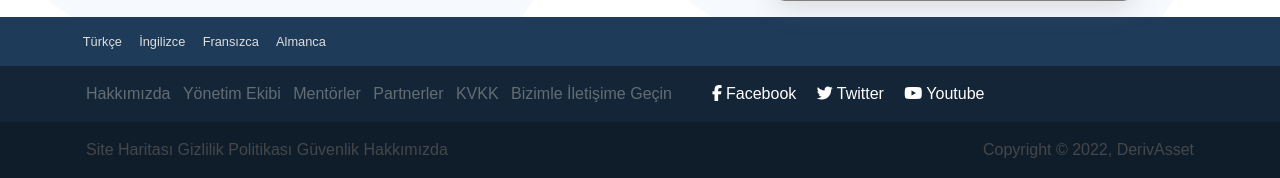
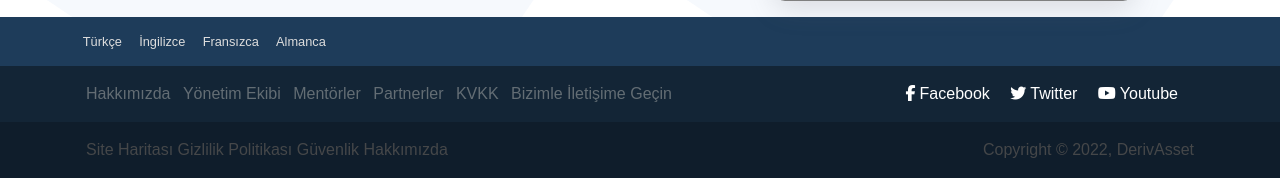
Before and after one commit to Sertturk16/tlref-beta, a PHP site: page / in a window 1280 px wide. Shown: the part 4899-5077 px from the top of the page. Run offline with PHP 8.4, Linux system fonts and the light colour scheme; some libraries are stand-ins or nearby versions.

Commit message:
Update style.css

```diff
--- a/assets/css/style.css
+++ b/assets/css/style.css
@@ -643,7 +643,7 @@ aside {
 }
 .social {
   padding: 1rem;
-  float: right;
+  margin-left: auto;
 }
 .social a {
   text-decoration: none;
```
